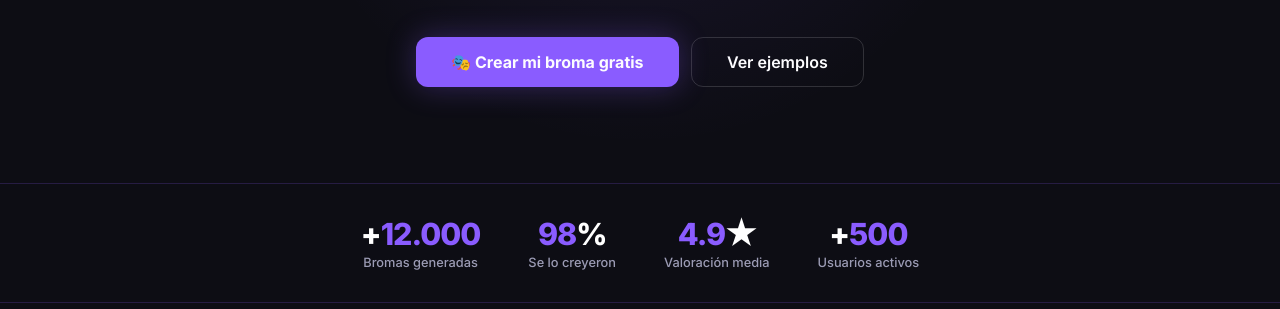
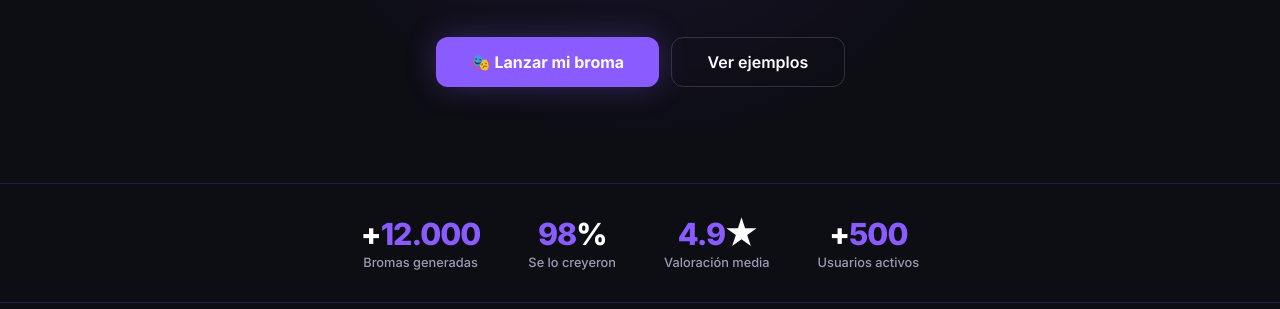
Before and after one commit to yaniss24/bromasia, a website: page index.html in a window 1280 px wide. Shown: the part 491-800 px from the top of the page. Drawn offline with Linux system fonts and the light colour scheme.

Commit message:
boton lanzar mi broma

```diff
--- a/index.html
+++ b/index.html
@@ -160,7 +160,7 @@ footer a:hover{color:var(--text)}
   <h1>Bromas con IA tan <span class="highlight">realistas</span><br>que se lo creerán</h1>
   <p>Sube una foto de tu coche, casa o lo que quieras. Describe la broma. La IA hace el resto en segundos.</p>
   <div class="hero-btns">
-    <a href="#generar" class="btn-primary">🎭 Crear mi broma gratis</a>
+    <a href="#generar" class="btn-primary">🎭 Lanzar mi broma</a>
     <a href="#ejemplos" class="btn-outline">Ver ejemplos</a>
   </div>
 </div>
@@ -328,7 +328,7 @@ footer a:hover{color:var(--text)}
 <div class="cta">
   <h2>¿A quién le vas a gastar la primera?</h2>
   <p>3 bromas gratis. Sin tarjeta. Sin excusas.</p>
-  <a href="#generar" class="btn-primary" style="font-size:1.05rem;padding:1rem 2.5rem">🎭 Crear mi broma ahora</a>
+  <a href="#generar" class="btn-primary" style="font-size:1.05rem;padding:1rem 2.5rem">🎭 Lanzar mi broma</a>
 </div>
 
 <footer>
```
